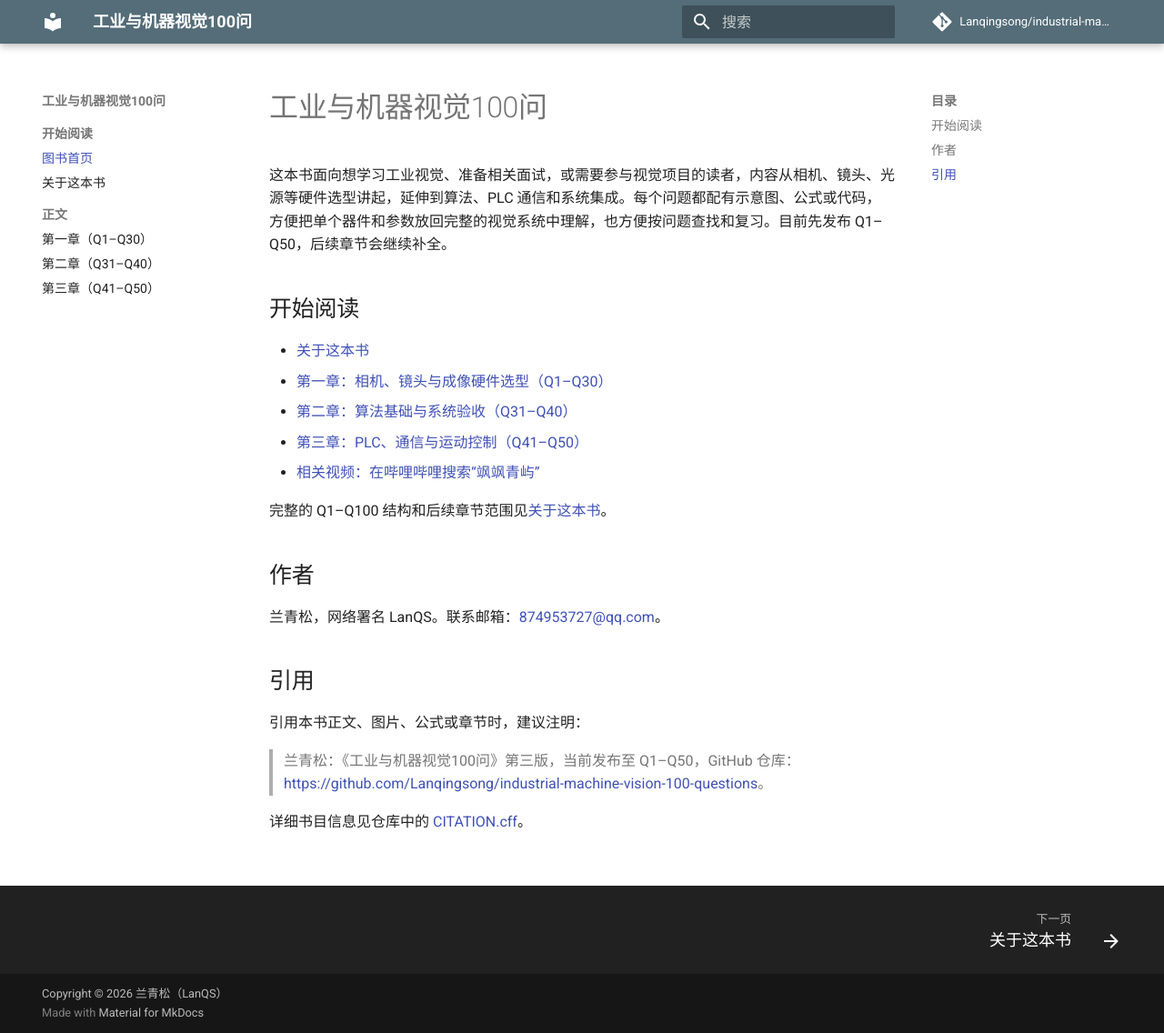
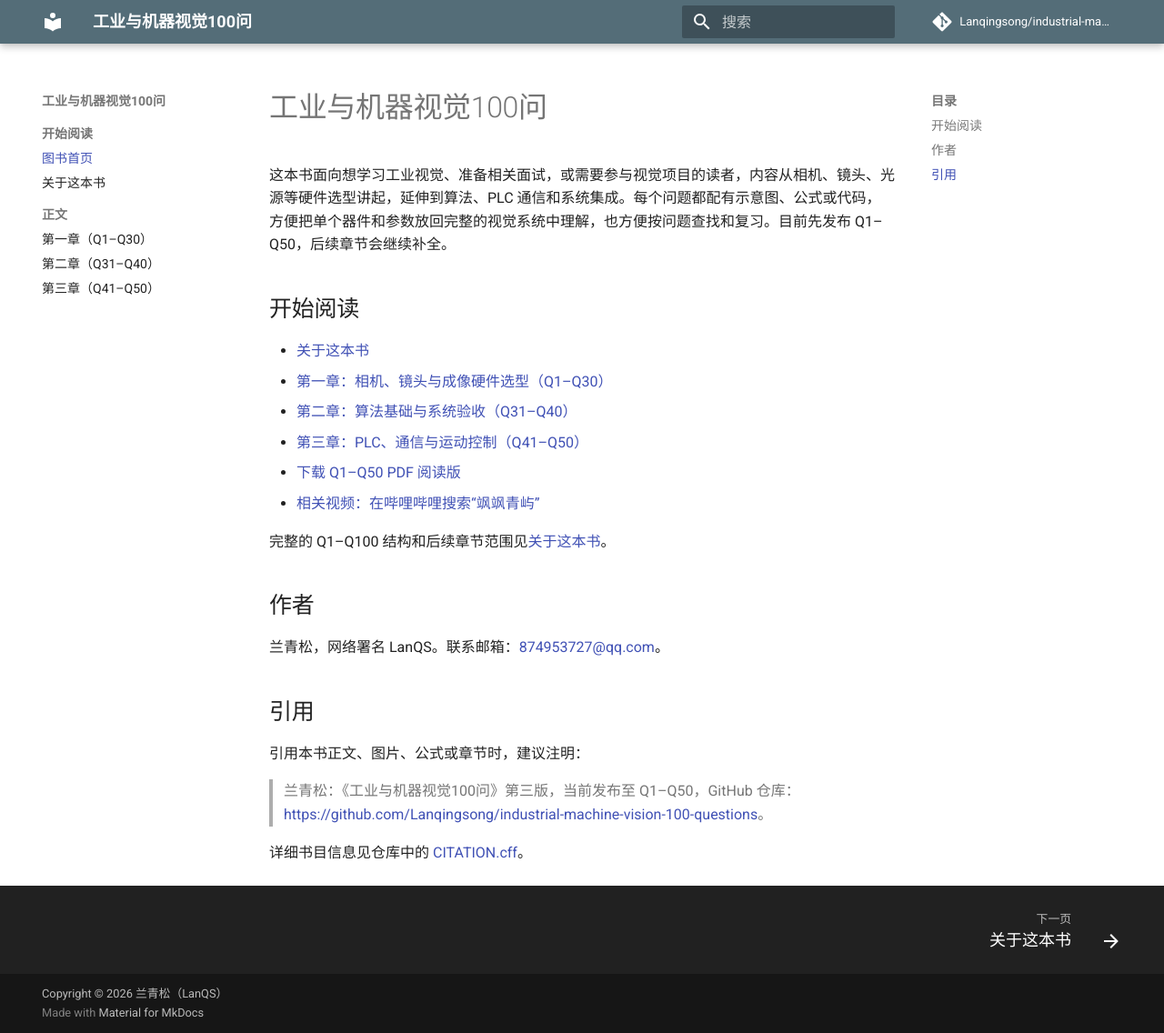
Before and after one commit to Lanqingsong/industrial-machine-vision-100-questions, an MkDocs documentation site: the page built from docs/index.md, in a window 1280 px wide and 1136 px high. Shown: the whole window at 91% size. Built offline with MkDocs 1.6.1 and Material for MkDocs 9.7.7, drawn with Linux system fonts in a browser that asks for light colours; comment, search, counter and statistics services are not loaded.

Commit message:
add Q1-Q50 PDF link to homepage

```diff
--- a/docs/index.md
+++ b/docs/index.md
@@ -8,6 +8,7 @@
 - [第一章：相机、镜头与成像硬件选型（Q1–Q30）](chapters/chapter-01-q01-q30.md)
 - [第二章：算法基础与系统验收（Q31–Q40）](chapters/chapter-02-q31-q40.md)
 - [第三章：PLC、通信与运动控制（Q41–Q50）](chapters/chapter-03-q41-q50.md)
+- [下载 Q1–Q50 PDF 阅读版](https://github.com/Lanqingsong/industrial-machine-vision-100-questions/raw/main/output/pdf/%E5%B7%A5%E4%B8%9A%E4%B8%8E%E6%9C%BA%E5%99%A8%E8%A7%86%E8%A7%89100%E9%97%AE_Q1-Q50_%E7%AC%AC%E4%B8%89%E7%89%88_%E5%B0%81%E9%9D%A2%E9%87%8D%E5%88%B6%E7%89%88.pdf)
 - [相关视频：在哔哩哔哩搜索“飒飒青屿”](https://search.bilibili.com/all?keyword=%E9%A3%92%E9%A3%92%E9%9D%92%E5%B1%BF)
 
 完整的 Q1–Q100 结构和后续章节范围见[关于这本书](preface.md)。
```
